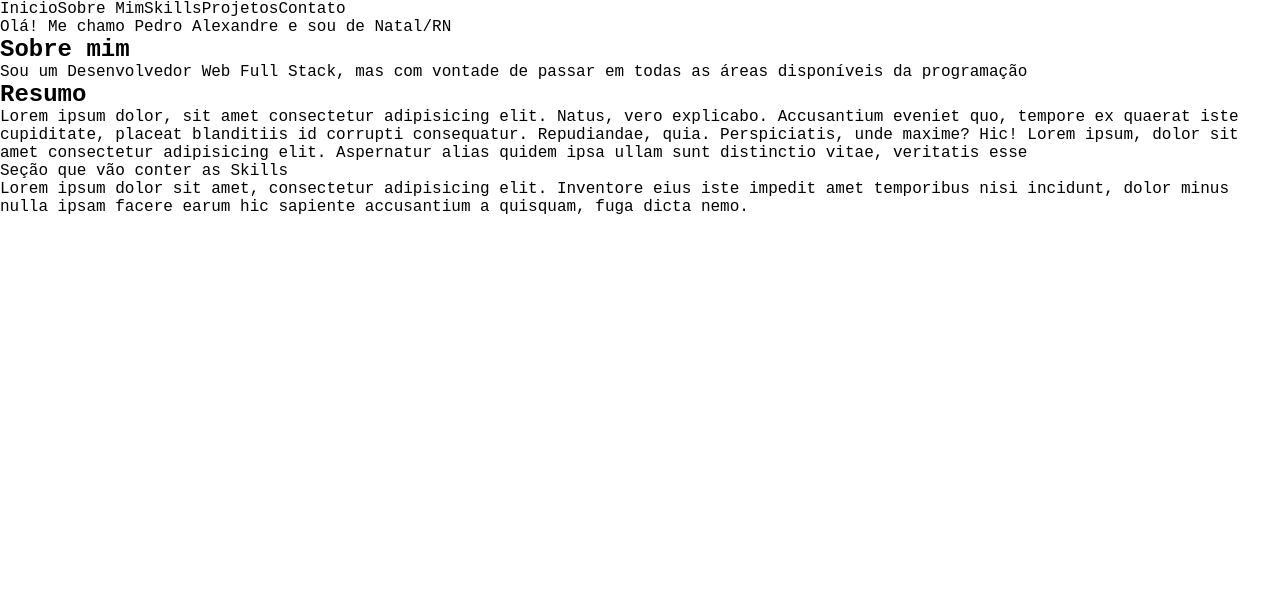
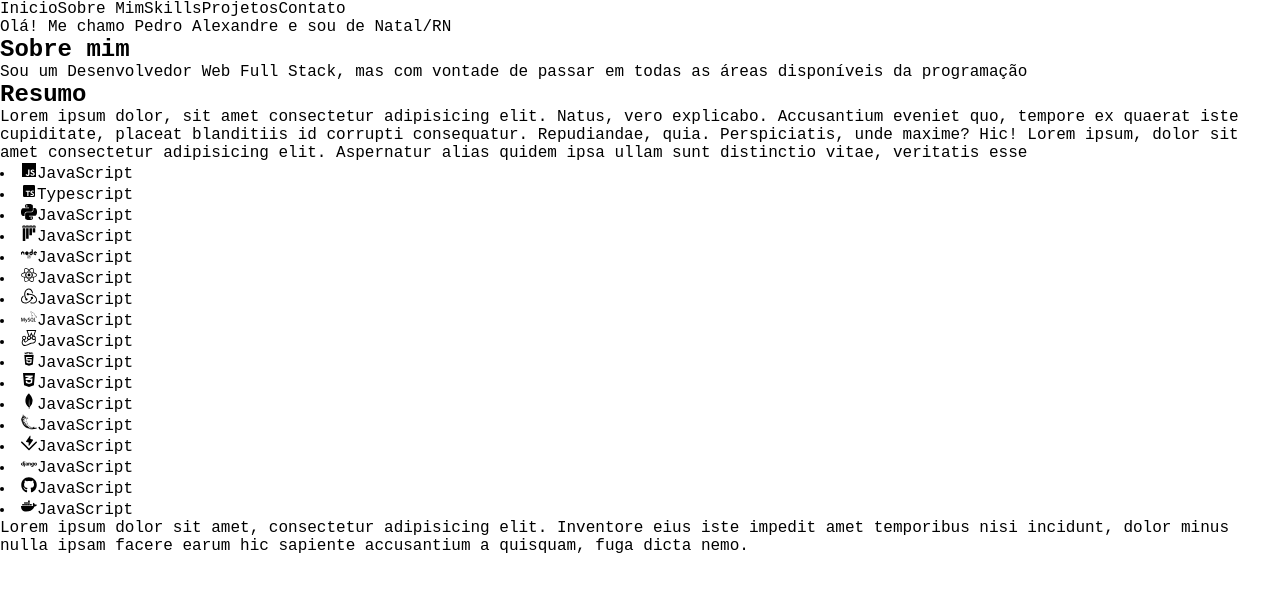
Before and after one commit to pedroasiqueira/portfolio-pedro_alexandre, a React (Vite) app: page / in a window 1280 px wide. Shown: the top 592 px of the page. Built offline with nearby package versions, Linux system fonts and the light colour scheme.

Commit message:
Icones de skills importados e agora mexendo no css

```diff
--- a/src/components/MenuItem.tsx
+++ b/src/components/MenuItem.tsx
@@ -1,6 +1,6 @@
 import { IconType } from "react-icons"
 
-type MenuItemProps = {
+export type MenuItemProps = {
   Icon: IconType,
   Text: string,
 }
--- a/src/components/Skills.tsx
+++ b/src/components/Skills.tsx
@@ -1,7 +1,49 @@
+import { IoLogoJavascript } from "react-icons/io5";
+import { BiLogoTypescript } from "react-icons/bi";
+import { TiHtml5 } from "react-icons/ti";
+import { DiDjango } from "react-icons/di";
+import {
+  FaReact,
+  FaNode,
+  FaCss3Alt,
+  FaGithub,
+  FaDocker,
+} from "react-icons/fa";
+import {
+  SiPython,
+  SiPytest,
+  SiRedux,
+  SiMysql,
+  SiJest,
+  SiVitest,
+  SiMongodb,
+  SiFlask,
+} from "react-icons/si";
+import SkillsItem from "./SkillsItem";
+
+
 export default function Skills() {
   return(
     <section className="skills-and-projects skills">
-      <div>Seção que vão conter as Skills</div>
+      <div>
+        <SkillsItem Icon={IoLogoJavascript} Text="JavaScript" />
+        <SkillsItem Icon={BiLogoTypescript} Text="Typescript" />
+        <SkillsItem Icon={SiPython} Text="JavaScript" />
+        <SkillsItem Icon={SiPytest} Text="JavaScript" />
+        <SkillsItem Icon={FaNode} Text="JavaScript" />
+        <SkillsItem Icon={FaReact} Text="JavaScript" />
+        <SkillsItem Icon={SiRedux} Text="JavaScript" />
+        <SkillsItem Icon={SiMysql} Text="JavaScript" />
+        <SkillsItem Icon={SiJest} Text="JavaScript" />
+        <SkillsItem Icon={TiHtml5} Text="JavaScript" />
+        <SkillsItem Icon={FaCss3Alt} Text="JavaScript" />
+        <SkillsItem Icon={SiMongodb} Text="JavaScript" />
+        <SkillsItem Icon={SiFlask} Text="JavaScript" />
+        <SkillsItem Icon={SiVitest} Text="JavaScript" />
+        <SkillsItem Icon={DiDjango} Text="JavaScript" />
+        <SkillsItem Icon={FaGithub} Text="JavaScript" />
+        <SkillsItem Icon={FaDocker} Text="JavaScript" />
+      </div>
     </section>
   )
 }
--- /dev/null
+++ b/src/components/SkillsItem.tsx
@@ -0,0 +1,14 @@
+import { MenuItemProps } from "./MenuItem";
+
+export default function SkillsItem ({ Icon, Text }: MenuItemProps) {
+  return (
+    <li
+    className="skills-item"
+    >
+      <Icon
+      className="skills-item-icon"
+      />
+      {Text}
+    </li>
+  )
+}
--- a/src/css/App.css
+++ b/src/css/App.css
@@ -106,6 +106,17 @@
     margin-top: 40px;
     border: 3px solid black;
   }
+
+  .skills-item {
+    /* display: flex; */
+    align-items: end;
+    font-size: 12px
+  }
+
+  .skills-item-icon {
+    /* display: flex; */
+    font-size: 50px;
+  }
 }
 
 @media screen and (min-width: 601px){
```
Also changed, not shown: 1 other file (tests, documents, lock files or other folders).
